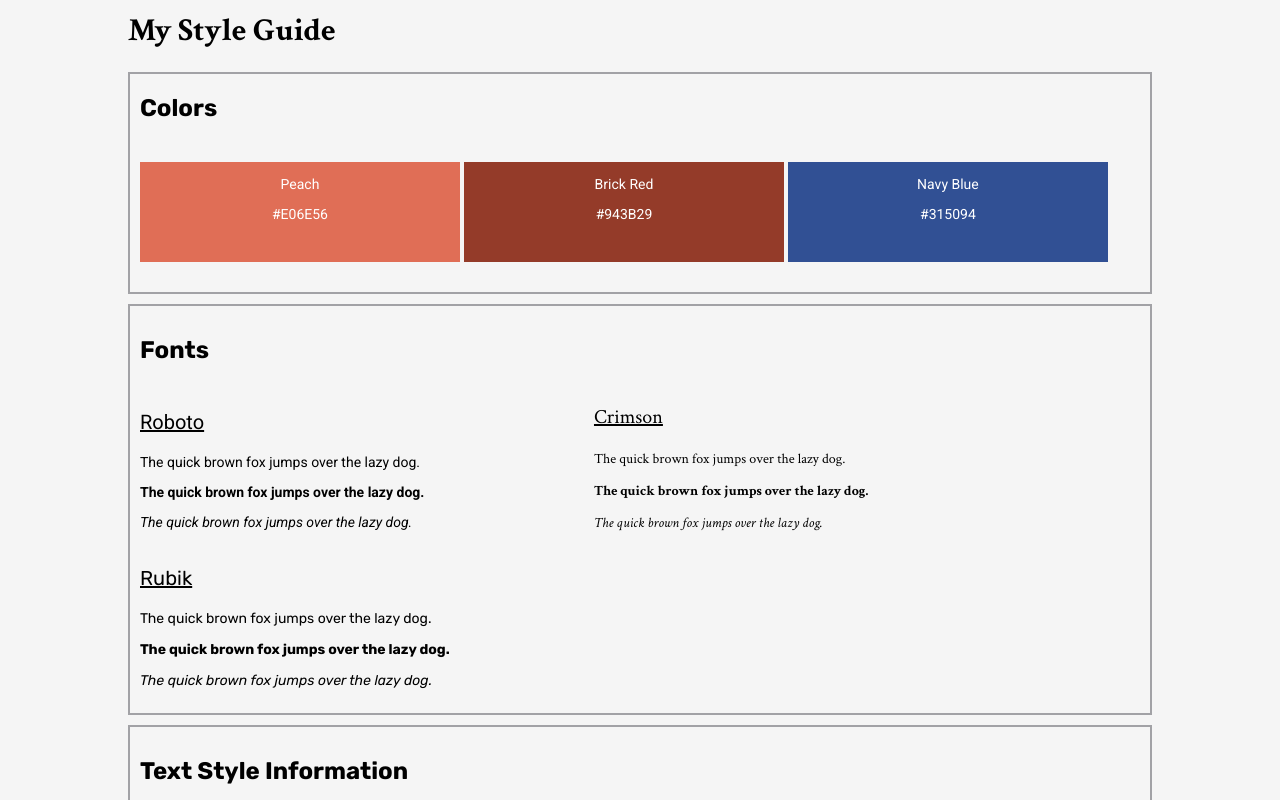
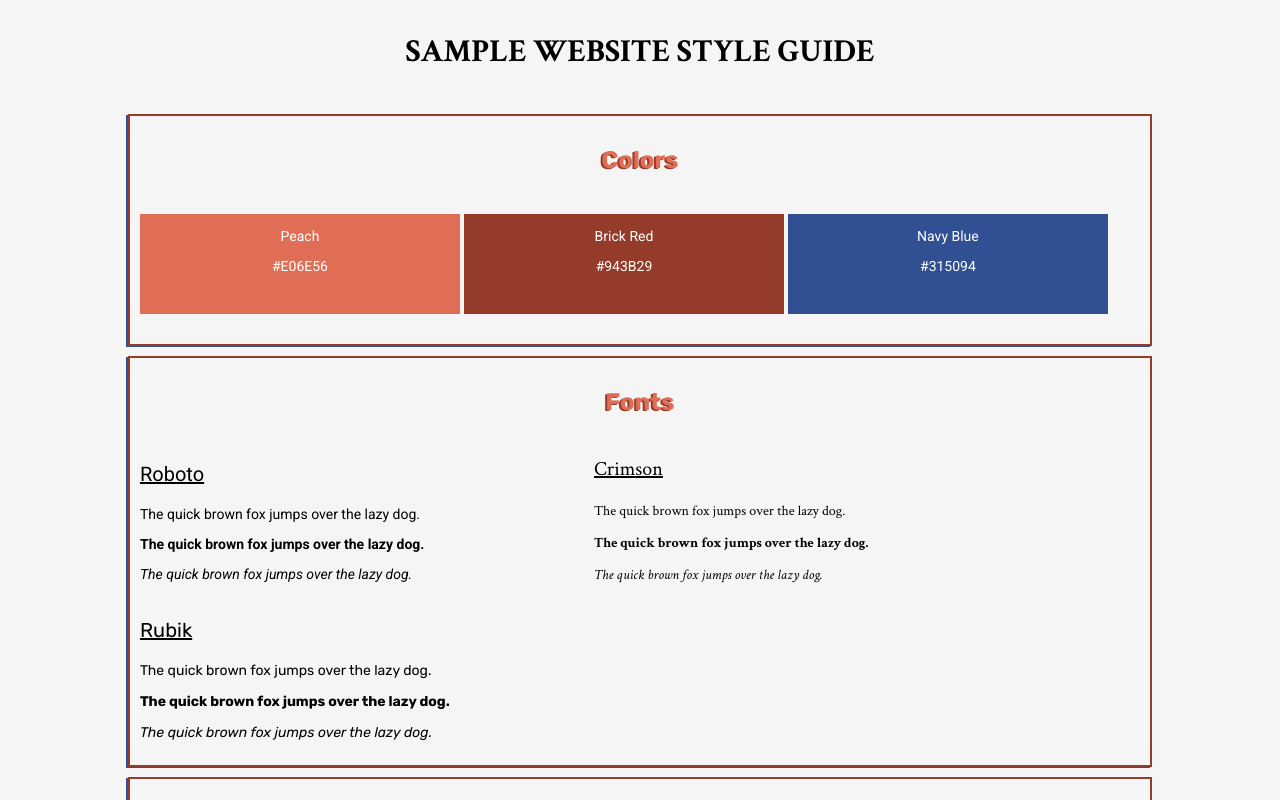
Before and after one commit to james-ramey/styleguide, a plain HTML site: page index.html in a window 1280 px wide. Shown: the top 800 px of the page. Drawn offline with Linux system fonts and the light colour scheme.

Commit message:
final push

```diff
--- a/index.html
+++ b/index.html
@@ -3,11 +3,12 @@
     <link rel="stylesheet" href="styles.css" type="text/css">
     <link rel="preconnect" href="https://fonts.gstatic.com">
     <link href="https://fonts.googleapis.com/css2?family=Crimson+Text:ital,wght@0,400;0,700;1,400&family=Roboto:ital,wght@0,400;0,700;1,400&family=Rubik:ital,wght@0,400;0,500;0,700;1,400&display=swap" rel="stylesheet">    <meta charset="UTF-8">
+    <title>Sample Style Guide</title>
 </head>
 <body>
     <!-- Header -->
     <header>
-        <h1 class="heading">My Style Guide</h1>
+        <h1>Sample Website Style Guide</h1>
     </header>
     <div class="container">
         <!-- Color information -->
@@ -31,7 +32,7 @@
         <!-- Font information -->
 
         <div class="font-container">
-            <h2>Fonts</h2>
+            <h2 class="heading">Fonts</h2>
             <div class="font-panel roboto">
                 <p class="font-label arial">Roboto</p>
                 <p class="regular arial">The quick brown fox jumps over the lazy dog.</p>
@@ -54,7 +55,7 @@
     </div>
     <div class="container" -->
         <!-- Text Style Information -->
-        <h2>Text Style Information</h2>
+        <h2 class="heading">Text Style Information</h2>
         <div class="text-container">
             <div class="text-panel h1">
                 <h1>H1: Main page Headings</h1>
--- a/styles.css
+++ b/styles.css
@@ -4,7 +4,12 @@ body {
     background-color: whitesmoke;
     color: #000;
     align-content: center;
+}
 
+header {
+    text-transform: uppercase;
+    text-align: center;
+    padding: 10px 10px;
 }
 
 p {
@@ -38,13 +43,16 @@ h2 {
 }
 
 .heading {
-    margin-top: 10px;
+    text-align: center;
+    text-shadow: #943B29 -2px 1px;
+    color: #E06E56
 }
 
 .container {
-    border: 2px solid #a2a2a6;
+    border: 2px solid #943B29;
     padding: 10px;
     margin: 10px auto;
+    box-shadow: #315094 -2px 1px;
 }
 
 .peach {
```
